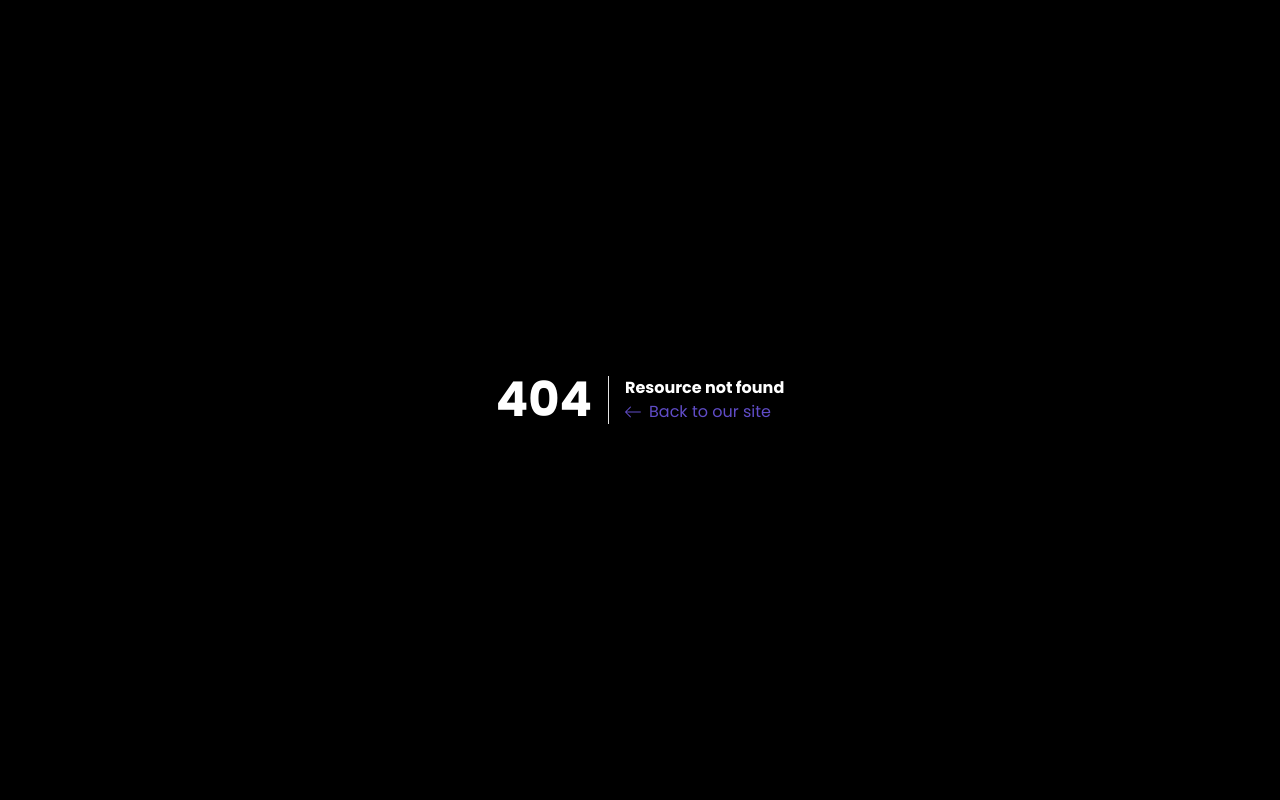
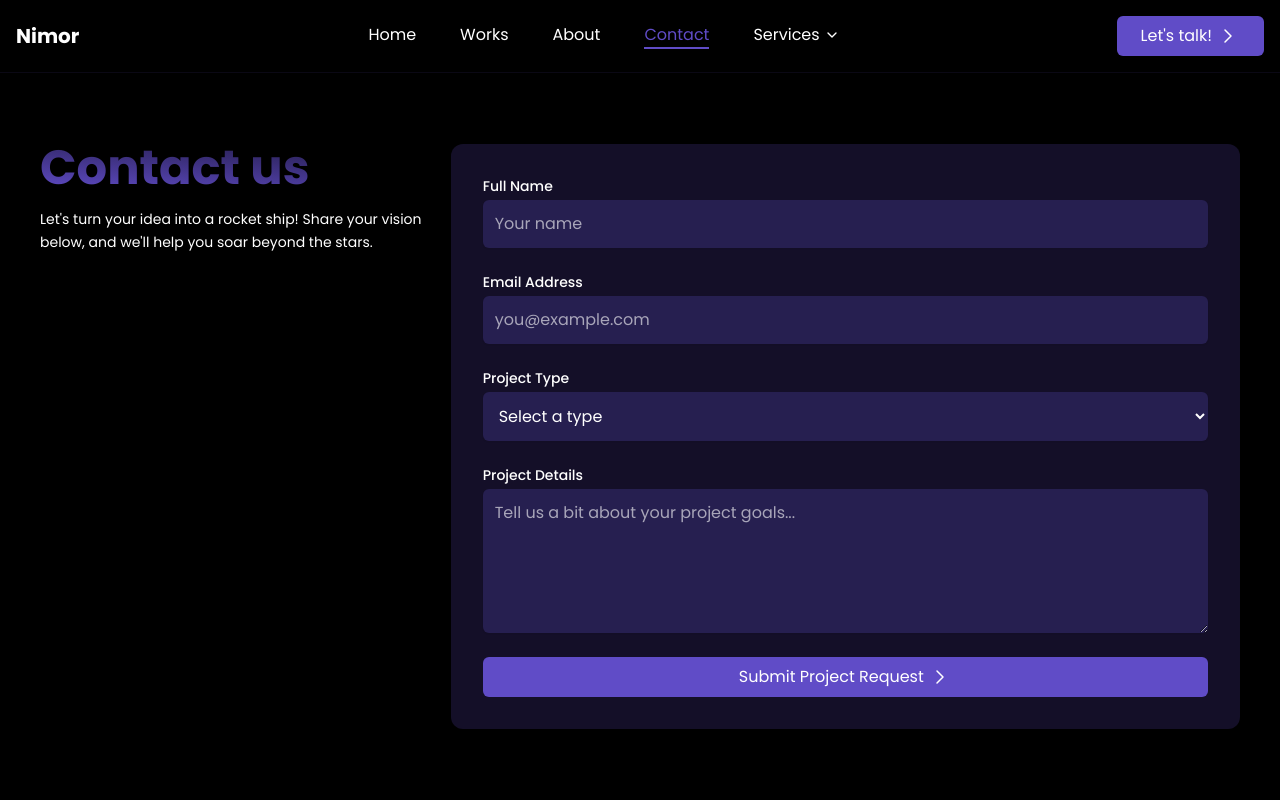
Before and after one commit to khaleedcodes/nimor, a React (Vite) app in the folder client/: page /contact in a window 1280 px wide. Before the commit this address had no page. Shown: the top 800 px of the page. Built offline with nearby package versions, Linux system fonts and the light colour scheme; a web font is replaced by a local one.

Commit message:
added contat page

```diff
--- a/client/src/App.tsx
+++ b/client/src/App.tsx
@@ -7,6 +7,7 @@ import Logo from "./pages/landing-page/Logo";
 import WorkPage from "./pages/work-page/WorkPage";
 import CaseStudyPage from "./pages/work-page/CaseStudyPage";
 import AboutPage from "./pages/about-page/AboutPage";
+import ContactPage from "./pages/contact-page/ContactPage";
 
 const router = createBrowserRouter([
   {
@@ -31,6 +32,14 @@ const router = createBrowserRouter([
     element: (
       <PageLayout>
         <AboutPage />
+      </PageLayout>
+    ),
+  },
+  {
+    path: "/contact",
+    element: (
+      <PageLayout>
+        <ContactPage />
       </PageLayout>
     ),
   },
--- /dev/null
+++ b/client/src/pages/contact-page/ContactPage.tsx
@@ -0,0 +1,11 @@
+import ContactSection from "../landing-page/contact-section/ContactSection";
+
+function ContactPage() {
+  return (
+    <div>
+      <ContactSection className="bg-black" textColor="text-white" />
+    </div>
+  );
+}
+
+export default ContactPage;
--- a/client/src/pages/landing-page/LandingPage.tsx
+++ b/client/src/pages/landing-page/LandingPage.tsx
@@ -22,7 +22,7 @@ export default function LandingPage() {
       <WhyChooseUs />
       <TestimonialSection />
       {/* <FeedbacksSection /> */}
-      <ContactForm />
+      <ContactForm className="bg-white" textColor="text-black"/>
       <FaqSection />
     </div>
   );
--- a/client/src/pages/landing-page/contact-section/ContactSection.tsx
+++ b/client/src/pages/landing-page/contact-section/ContactSection.tsx
@@ -13,11 +13,20 @@ const arrowVariants = {
   hover: { x: 5 },
 };
 
-const ContactSection = () => {
+const ContactSection = ({
+  className,
+  textColor,
+}: {
+  className: string;
+  textColor: string;
+}) => {
   const handleSubmit = () => {};
 
   return (
-    <section className="py-16 rounded-xl mt-20 mx-2 bg-white" id="contact">
+    <section
+      className={`py-16 rounded-xl mt-20 mx-2 ${className}`}
+      id="contact"
+    >
       <div className="max-w-screen-xl mx-auto px-4 sm:px-6 lg:px-8 gap-10 flex flex-col">
         <div className="flex justify-center flex-col lg:flex-row  gap-4">
           <motion.div
@@ -34,7 +43,7 @@ const ContactSection = () => {
 
             {/* Right side: Description */}
             <div className="w-full flex justify-start">
-              <p className="text-sm leading-relaxed max-w-2xl text-black">
+              <p className={`text-sm leading-relaxed max-w-2xl ${textColor}`}>
                 Let's turn your idea into a rocket ship! Share your vision
                 below, and we'll help you soar beyond the stars.
               </p>
```
